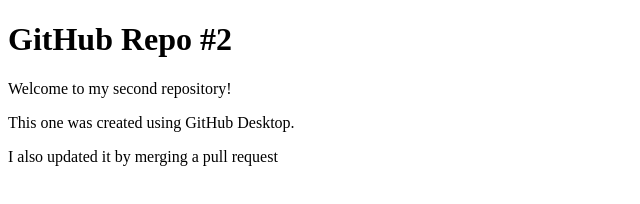
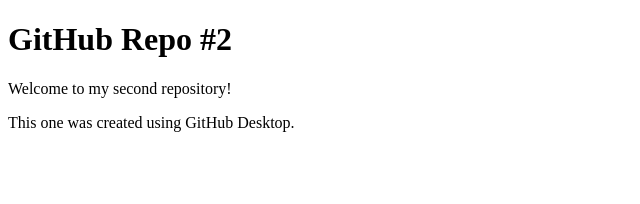
Before and after one commit to cincy-media-guy/my-second-repo, a plain HTML site: page index.html in a window 1280 px wide. Shown: the whole page, without its empty margins (0-640 px from the left). Drawn offline with Linux system fonts and the light colour scheme.

Commit message:
Revert "Updated index.html and README to teach how to merge conflicts"

```diff
--- a/index.html
+++ b/index.html
@@ -9,6 +9,5 @@
    <h1>GitHub Repo #2</h1>
    <p>Welcome to my second repository!</p>
    <p>This one was created using GitHub Desktop.</p>
-   <p>I also updated it by merging a pull request</p>
 </body>
 </html>
```
Also changed, not shown: 1 other file.
